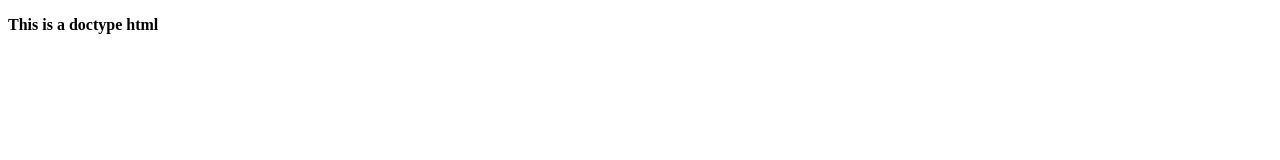
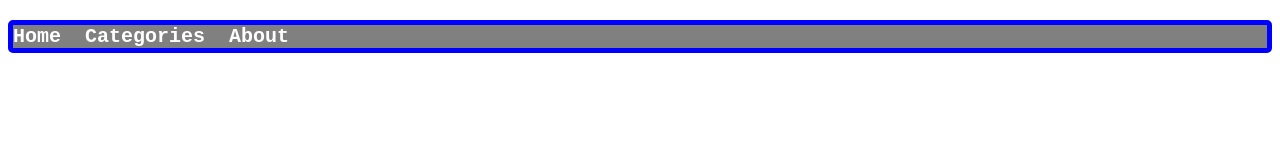
Before and after one commit to robinsrk/programming-hero-1, a plain HTML site: page index.html in a window 1280 px wide. Drawn offline with Linux system fonts and the light colour scheme.

Commit message:
added header

```diff
--- a/index.html
+++ b/index.html
@@ -9,9 +9,8 @@
 </head>
 
 <body>
-    <p>
-        <strong>This is a doctype html</strong>
-    </p>
+    <pre class="header"><strong>Home  Categories  About</strong></pre>
+
 </body>
 
 </html>
--- a/style.css
+++ b/style.css
@@ -1,3 +1,7 @@
-body{
-
+.header {
+    background-color: grey;
+    border: 5px solid blue;
+    border-radius: 5px;
+    color: white;
+    font-size: 20px;
 }
```
